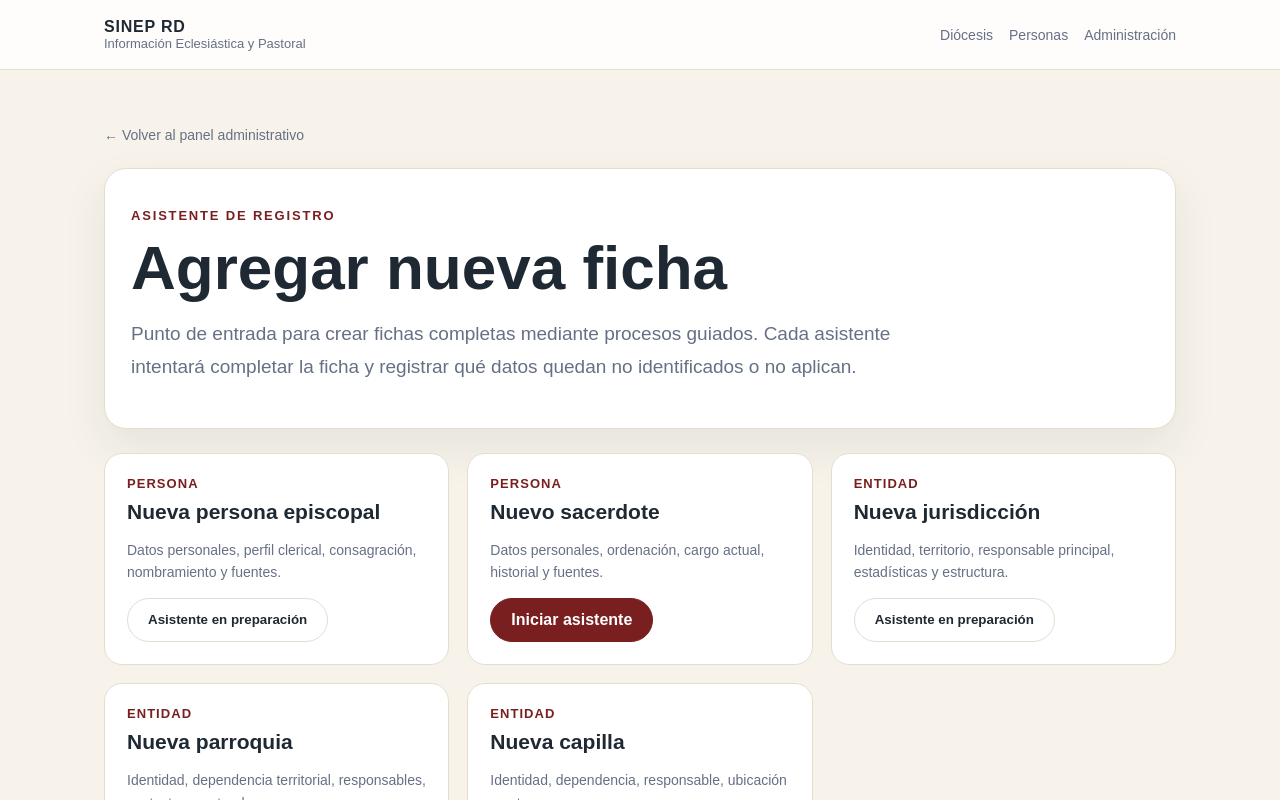
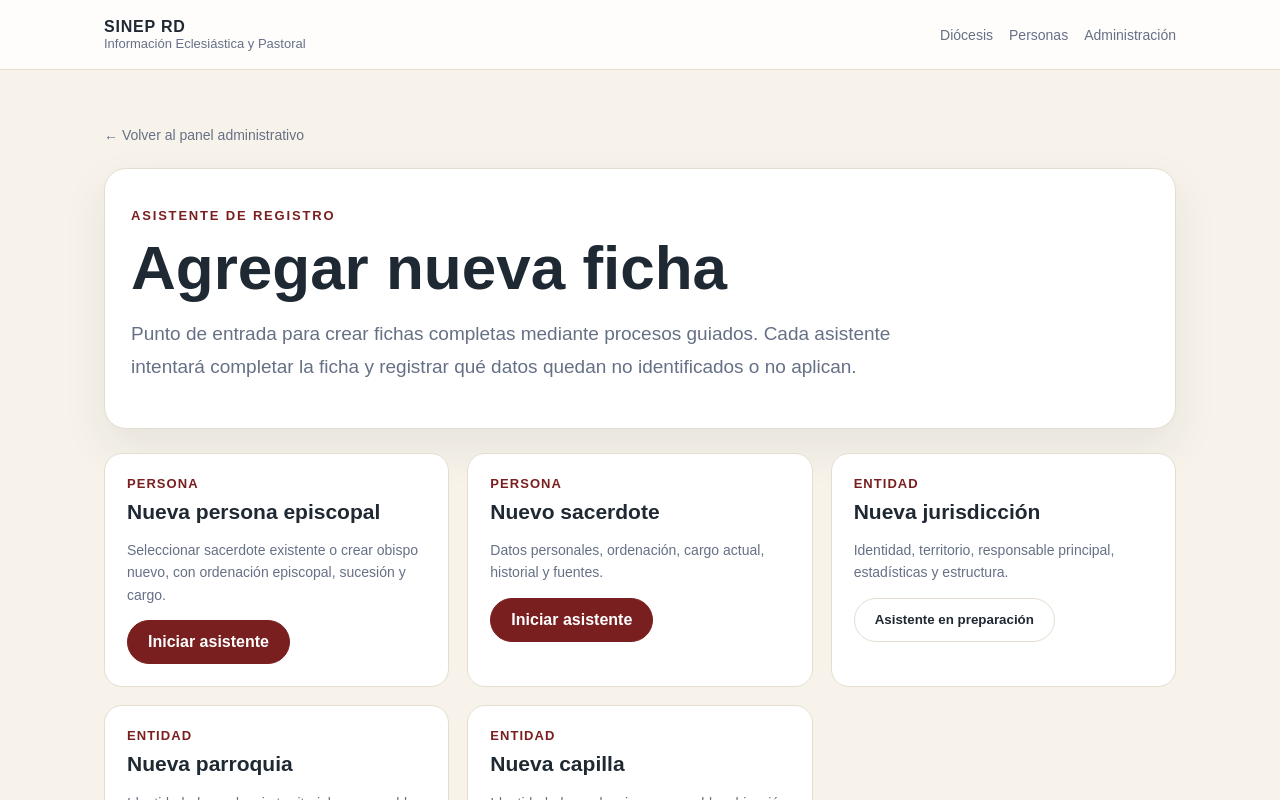
Before and after one commit to Jumen-UX/sinep-rd, a Next.js app: page /admin/nuevo in a window 1280 px wide. Shown: the top 800 px of the page. Built offline with nearby package versions, Linux system fonts and the light colour scheme.

Commit message:
Enable bishop wizard from new record hub

```diff
--- a/src/app/admin/nuevo/page.tsx
+++ b/src/app/admin/nuevo/page.tsx
@@ -3,7 +3,7 @@
 import Link from 'next/link'
 
 const items = [
-  { title: 'Nueva persona episcopal', type: 'Persona', description: 'Datos personales, perfil clerical, consagración, nombramiento y fuentes.', href: null },
+  { title: 'Nueva persona episcopal', type: 'Persona', description: 'Seleccionar sacerdote existente o crear obispo nuevo, con ordenación episcopal, sucesión y cargo.', href: '/admin/nuevo/obispo' },
   { title: 'Nuevo sacerdote', type: 'Persona', description: 'Datos personales, ordenación, cargo actual, historial y fuentes.', href: '/admin/nuevo/sacerdote' },
   { title: 'Nueva jurisdicción', type: 'Entidad', description: 'Identidad, territorio, responsable principal, estadísticas y estructura.', href: null },
   { title: 'Nueva parroquia', type: 'Entidad', description: 'Identidad, dependencia territorial, responsables, contacto y pastorales.', href: '/admin/nuevo/parroquia' },
```
